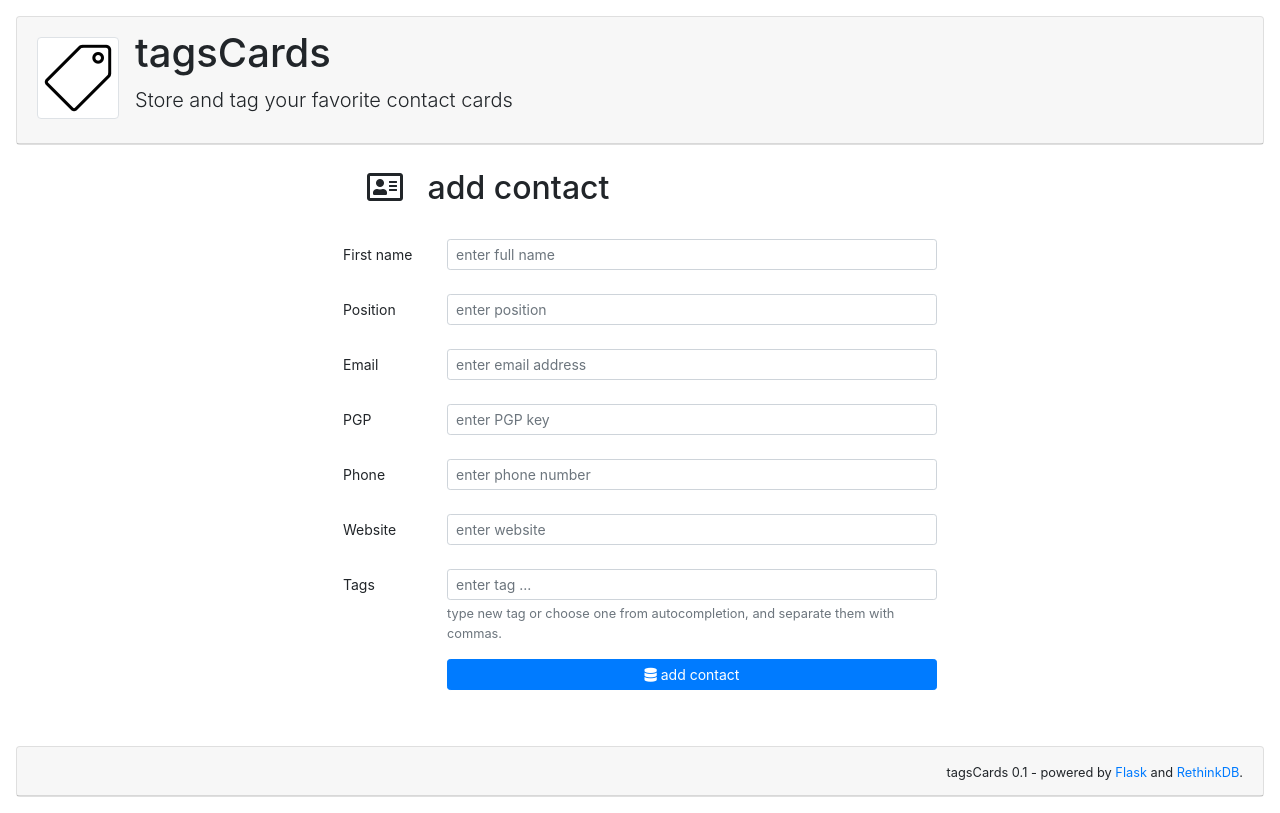
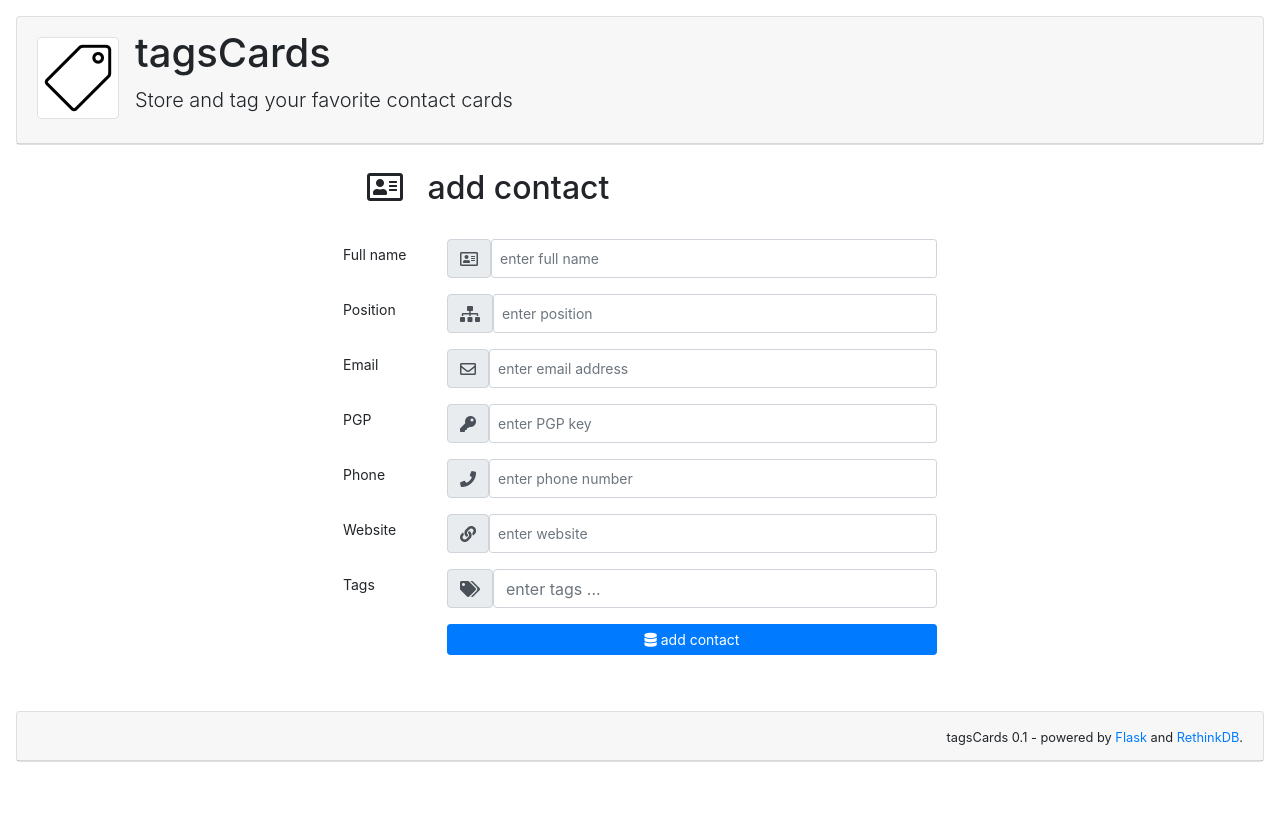
Before and after one commit to vmapps/tagscards, a Flask app: page /contacts/add in a window 1280 px wide. After the commit the page ends 762 px from the top, so only its background shows below. Run offline with Flask 2, Linux system fonts and the light colour scheme; data that the repository does not hold is empty; some libraries are stand-ins or nearby versions.

Commit message:
update samples

```diff
--- a/web/static/js/custom.js
+++ b/web/static/js/custom.js
@@ -42,7 +42,8 @@ $( document ).ready(function() {
         $.getJSON( '/ajax/tags', function(data) {
             $('input[name="contact_tags"]').amsifySuggestags({
                 // showAllSuggestions: true,
-                suggestions: data['tags']
+                suggestions: data['tags'],
+                defaultTagClass: 'btn-sm',
             },'refresh');
         });
     }
--- a/web/templates/contacts_edit.html
+++ b/web/templates/contacts_edit.html
@@ -10,46 +10,53 @@
         {% endif %}
     </div>
     <div class="form-group row">
-        <label for="contact_fullname" class="col-sm-2 col-form-label-sm">First name</label>
-        <div class="col-sm-10">
+        <label for="contact_fullname" class="col-sm-2 col-form-label-sm">Full name</label>
+        <div class="col-sm-10 input-group-prepend">
+            <span class="input-group-text"><i class="far fa-address-card"></i></span>
             <input type="text" class="form-control form-control-sm" name="contact_fullname" value="{{ contact.fullname }}" placeholder="enter full name">
         </div>
     </div>
     <div class="form-group row">
         <label for="contact_position" class="col-sm-2 col-form-label-sm">Position</label>
-        <div class="col-sm-10">
+        <div class="col-sm-10 input-group-prepend">
+            <span class="input-group-text"><i class="fas fa-sitemap"></i></span>
             <input type="text" class="form-control form-control-sm" name="contact_position" value="{{ contact.position }}" placeholder="enter position">
         </div>
     </div>
     <div class="form-group row">
         <label for="contact_email" class="col-sm-2 col-form-label-sm">Email</label>
-        <div class="col-sm-10">
+        <div class="col-sm-10 input-group-prepend">
+            <span class="input-group-text"><i class="far fa-envelope"></i></span>
             <input type="email" class="form-control form-control-sm" name="contact_email" value="{{ contact.email }}" placeholder="enter email address">
         </div>
     </div>
     <div class="form-group row">
         <label for="contact_pgp" class="col-sm-2 col-form-label-sm">PGP</label>
-        <div class="col-sm-10">
+        <div class="col-sm-10 input-group-prepend">
+            <span class="input-group-text"><i class="fas fa-key"></i></span>
             <input type="pgp" class="form-control form-control-sm" name="contact_pgp" value="{{ contact.pgp }}" placeholder="enter PGP key">
         </div>
     </div>
     <div class="form-group row">
         <label for="contact_phone" class="col-sm-2 col-form-label-sm">Phone</label>
-        <div class="col-sm-10">
+        <div class="col-sm-10 input-group-prepend">
+            <span class="input-group-text"><i class="fas fa-phone"></i></span>
             <input type="text" class="form-control form-control-sm" name="contact_phone" value="{{ contact.phone }}" placeholder="enter phone number">
         </div>
     </div>
     <div class="form-group row">
         <label for="contact_website" class="col-sm-2 col-form-label-sm">Website</label>
-        <div class="col-sm-10">
+        <div class="col-sm-10 input-group-prepend">
+            <span class="input-group-text"><i class="fas fa-link"></i></span>
             <input type="text" class="form-control form-control-sm" name="contact_website" value="{{ contact.website }}" placeholder="enter website">
         </div>
     </div>
     <div class="form-group row">
         <label for="contact_tags" class="col-sm-2 col-form-label-sm">Tags</label>
-        <div class="col-sm-10">
-            <input type="text" class="form-control form-control-sm" name="contact_tags" id="contact_tags" value="{{ contact.tags|join(',') }}" placeholder="enter tag ...">
-            <small id="emailHelp" class="form-text text-muted">type new tag or choose one from autocompletion, and separate them with commas.</small>
+        <div class="col-sm-10 input-group-prepend">
+            <span class="input-group-text"><i class="fas fa-tags"></i></span>
+            <input type="text" class="form-control" name="contact_tags" id="contact_tags" value="{{ contact.tags|join(',') }}" placeholder="enter tags ...">
+            <!-- <small id="emailHelp" class="form-text text-muted">type new tag or choose one from autocompletion, and separate them with commas.</small> -->
         </div>
     </div>
     <div class="form-group row">
```
Also changed, not shown: samples/tagscards1.png, samples/tagscards2.png.
